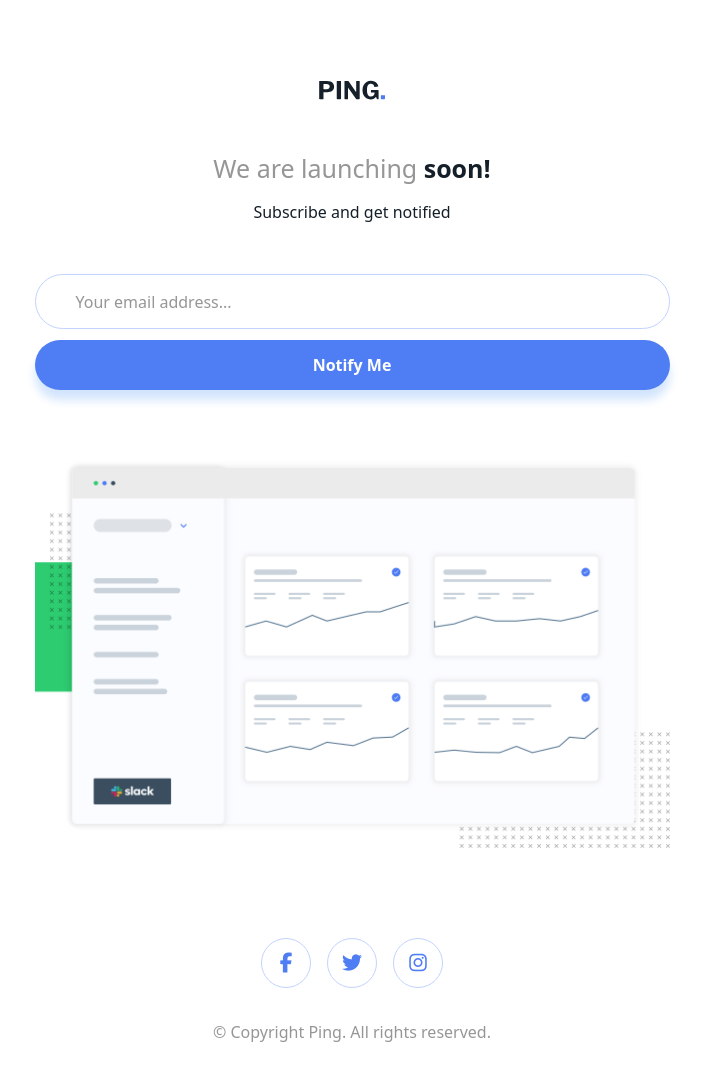
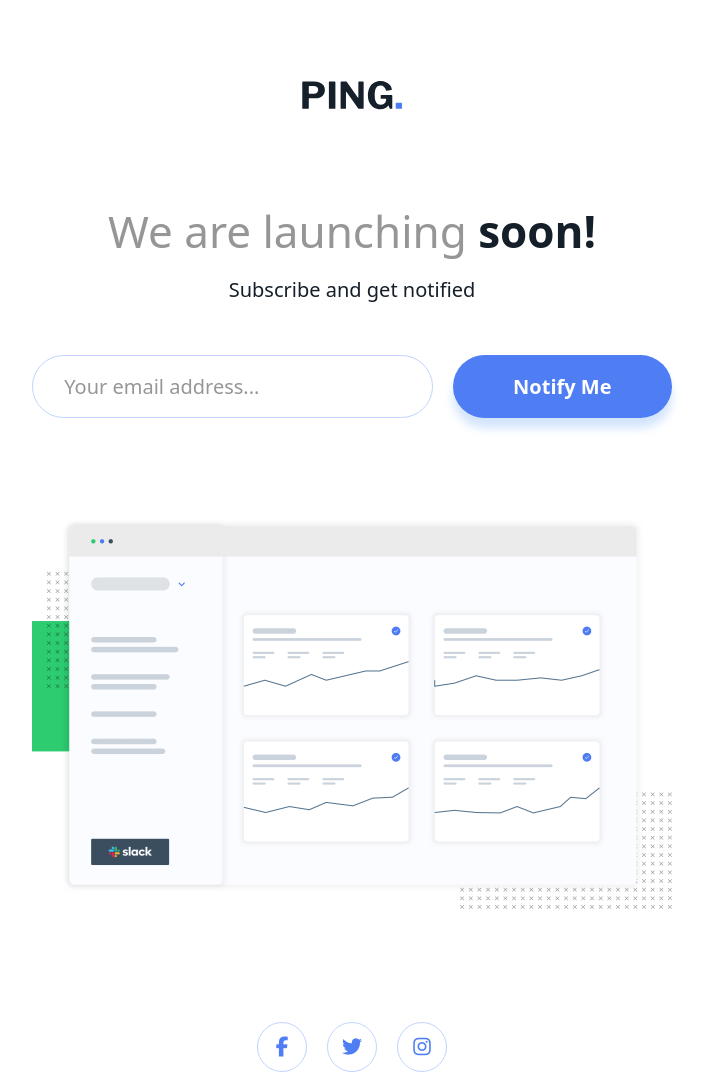
Before and after one commit to robinjmm/ping-coming-soon-page, a website: page index.html in a window 1280 px wide. Shown: the top 1075 px of the page, without its empty margins (288-993 px from the left). Drawn offline with nearby package versions, Linux system fonts and the light colour scheme; files that its build step writes are made by us from their sources.

Commit message:
Add styles for large screens

```diff
--- a/index.html
+++ b/index.html
@@ -29,8 +29,10 @@
 
         <main>
             <form class="form" action="/" method="post">
-                <input class="form__input" type="text" name="email" id="email" placeholder="Your email address...">
-                <p class="form__error">Please provide a valid email address</p>
+                <div class="form__group">
+                    <input class="form__input" type="text" name="email" id="email" placeholder="Your email address...">
+                    <p class="form__error">Please provide a valid email address</p>
+                </div>
                 <button class="button">Notify Me</button>
 
             </form>
--- a/scss/components/_button.scss
+++ b/scss/components/_button.scss
@@ -2,7 +2,7 @@
 
 .button {
     width: 100%;
-    margin-top: -10px;
+    margin-top: 10px;
     background-color: var(--bg-button);
     color: var(--light-text-color);
     font-weight: var(--fw-semi-bold);
--- a/scss/components/_form.scss
+++ b/scss/components/_form.scss
@@ -9,8 +9,7 @@
         border: 1px solid var(--border-color);
         border-radius: 3em;
         color: var(--text-dark-color);
-        padding: 1em em(40px, 16px);
-        font-size: 1rem;
+        padding: 1em em(25px, 16px);
         height: 55px;
 
         &:focus,
@@ -21,14 +20,13 @@
 
         &::placeholder {
             color: var(--text-color);
-            font-size: 1rem;
             font-weight: var(--fw-normal);
             overflow: visible;
         }
     }
 
     &__error {
-        visibility: hidden;
+        display: none;
         font-size: rem(14px);
         font-style: italic;
         color: var(--error-color);
@@ -36,9 +34,9 @@
 }
 
 .visible {
-    visibility: visible;
+    display: block;
     margin-top: 0.5em;
-    margin-bottom: 2.5em;
+    margin-bottom: 1.5em;
 }
 
 .border-red {
--- a/scss/layout/_layout.scss
+++ b/scss/layout/_layout.scss
@@ -8,7 +8,7 @@ body {
 
 .container {
     width: 85%;
-    max-width: 635px;
+    max-width: 640px;
     margin: 0 auto;
     text-align: center;
 }
@@ -30,7 +30,6 @@ header {
 }
 
 .sub-heading {
-    font-size: 1rem;
     color: var(--dark-text-color);
 }
 
--- /dev/null
+++ b/scss/layout/_media-queries.scss
@@ -0,0 +1,38 @@
+@use '../base/variables' as *;
+
+@media (min-width: 768px) {
+    body {
+        display: flex;
+        align-items: center;
+        font-size: rem(20px);
+    }
+
+    .logo {
+        height: 30px;
+    }
+
+    .heading {
+        font-size: rem(44px);
+        margin-bottom: 0.25em;
+    }
+
+    .form {
+        display: flex;
+        margin-bottom: 100px;
+        align-items: flex-start;
+        gap: 1em;
+
+        &__group {
+            width: 65%;
+        }
+
+        &__input {
+            height: 63px;
+        }
+    }
+
+    .button {
+        width: 35%;
+        margin-top: 0;
+    }
+}
--- a/scss/styles.scss
+++ b/scss/styles.scss
@@ -11,3 +11,5 @@
 @use 'components/social-icons';
 
 @use 'layout/layout';
+
+@use 'layout/media-queries';
```
